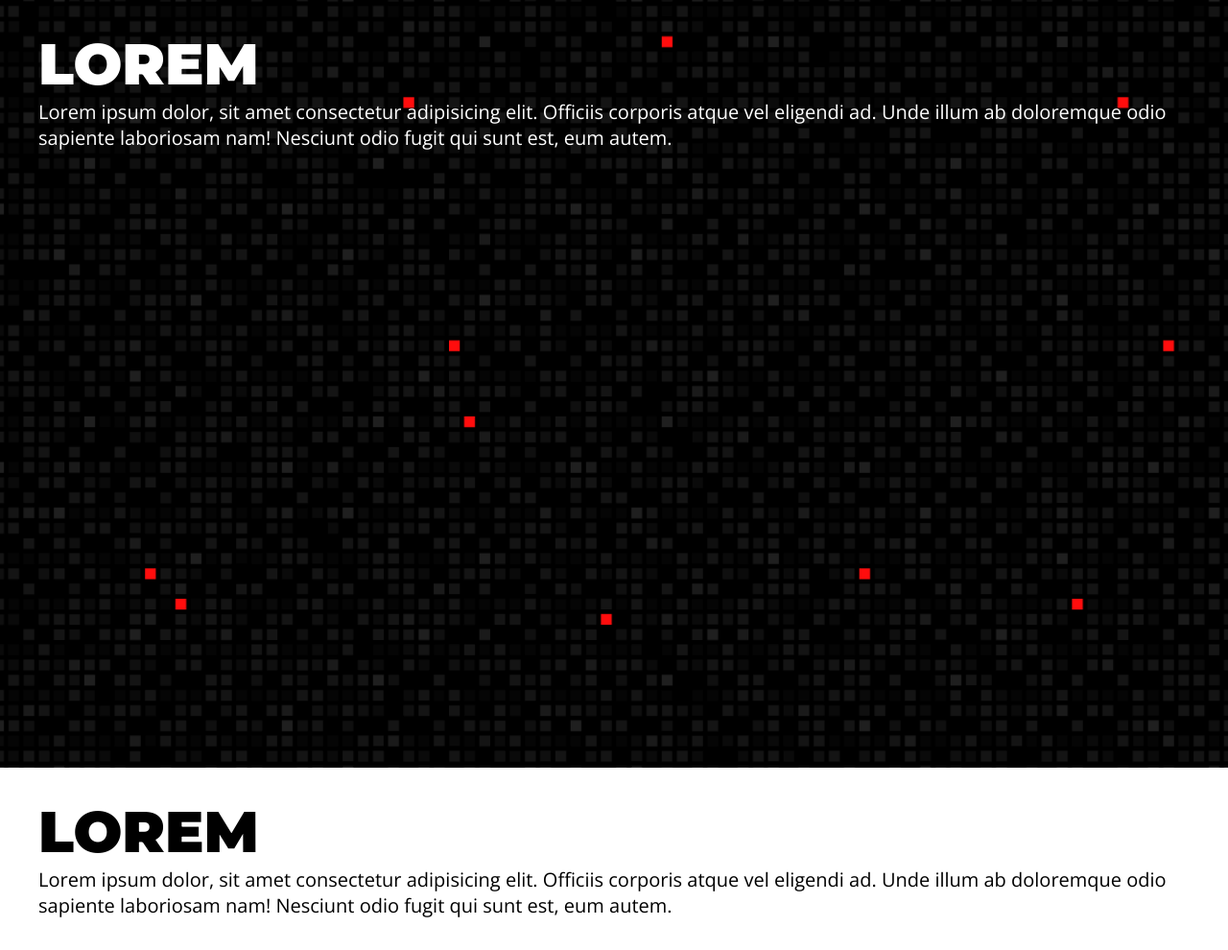
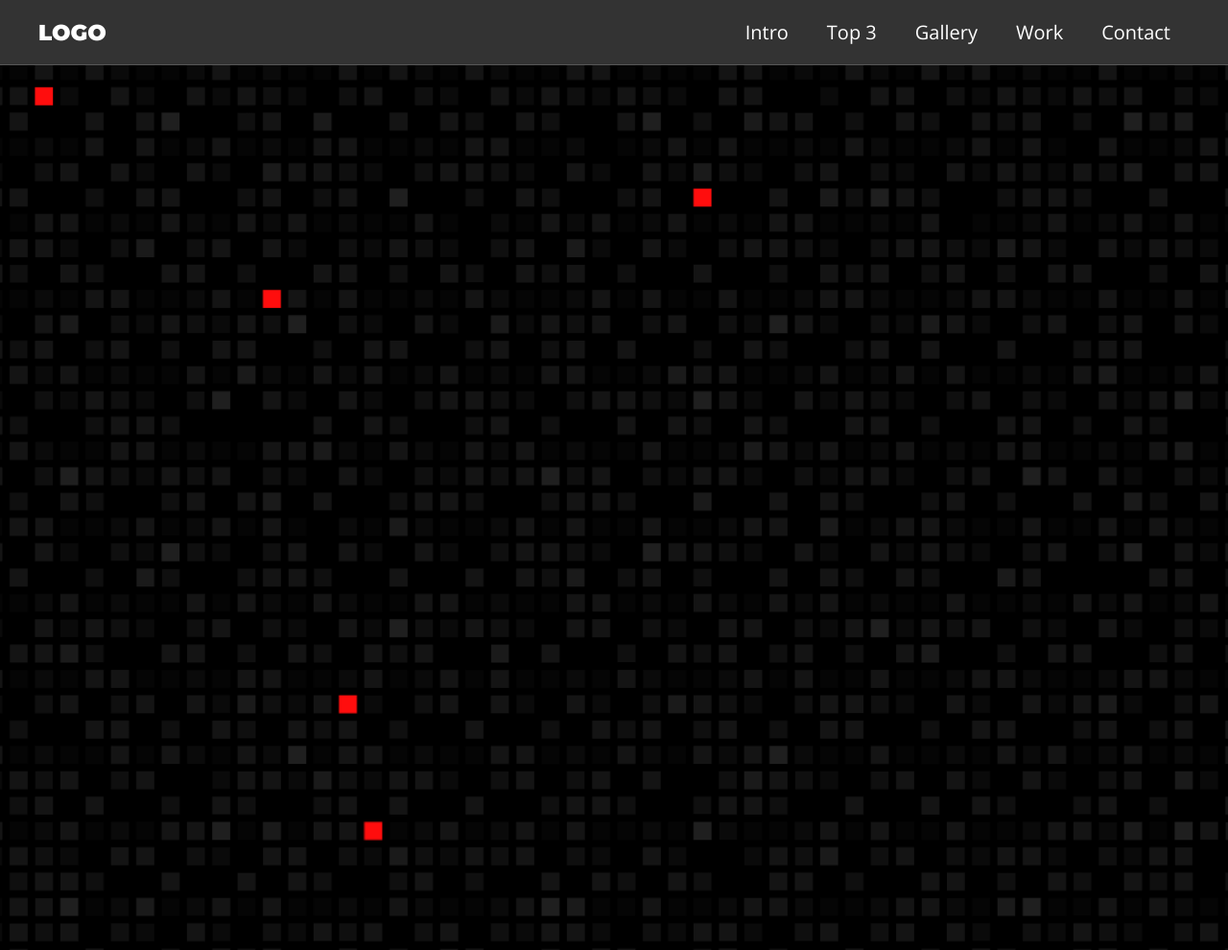
Before and after one commit to Lcsalvs/simple-landing-page, a plain HTML site: page Landing page/index.html in a window 1280 px wide. Shown: the top 990 px of the page at 96% size. Drawn offline with nearby package versions, Linux system fonts and the light colour scheme.

Commit message:
Criado o menu fixado
Criado o menu fixado, estilizado  e com efeitos de transição.

```diff
--- /dev/null
+++ b/Landing page/css/classes.css
@@ -0,0 +1,39 @@
+
+.main-bg{
+    background-image: url('../img/main-bg.svg');
+    background-size: cover;
+    background-position: center center;
+    color: var(--white-color);
+}
+
+.white-bg{
+    background: var(--white-color);
+}
+
+.main-content{
+    max-width: 120rem;
+    margin: 0 auto;
+    padding: var(--gap);
+}
+
+.section{
+    min-height: 100vh;
+}
+
+.menu{
+    background: #333;
+    position: fixed;
+    top: 0;
+    left: 0;
+    right: 0;
+    width: 100%;
+    border-bottom: 0.1rem solid rgba(238, 238, 238, 0.192);
+}
+
+.menu-content{
+    display: flex;
+    justify-content: space-between;
+    align-items: center;
+    padding-top: 0;
+    padding-bottom: 0;
+}
--- /dev/null
+++ b/Landing page/css/elements.css
@@ -0,0 +1,48 @@
+*{
+    margin: 0;
+    padding: 0;
+}
+
+html{
+    font-size: 62.5%;
+}
+
+body{
+    font-family:'Open Sans', sans-serif;
+    font-size: 2rem;
+    color: var(--primary-color);
+  }
+
+h1, h2, h3, h4, h5, h6{
+    font-family: 'Montserrat', sans-serif;
+}
+
+h1{
+    font-size: 6rem;
+    text-transform: uppercase;
+}
+
+h2{
+    font-size: 5.5rem;
+    text-transform: uppercase;
+}
+
+h3{
+    font-size: 5rem;
+    text-transform: uppercase;
+}
+
+h4{
+    font-size: 4.5rem;
+    text-transform: uppercase;
+}
+
+h5{
+    font-size: 4rem;
+    text-transform: uppercase;
+}
+
+h6{
+    font-size: 3.5rem;
+    text-transform: uppercase;
+}
--- a/Landing page/css/style.css
+++ b/Landing page/css/style.css
@@ -4,72 +4,44 @@
     --gap: 3rem;
 }
 
-*{
-    margin: 0;
-    padding: 0;
+.menu h1{
+    font-size: 2.3rem;
 }
 
-html{
-    font-size: 62.5%;
+.menu h1 a{
+    color: inherit;
+    text-decoration: none;
 }
 
-body{
-    font-family:'Open Sans', sans-serif;
-    font-size: 2rem;
-    color: var(--primary-color);
-  }
-
-h1, h2, h3, h4, h5, h6{
-    font-family: 'Montserrat', sans-serif;
+.menu ul{
+    list-style: none;
+    display: flex;
 }
 
-h1{
-    font-size: 6rem;
-    text-transform: uppercase;
+.menu ul li a{
+    display: block;
+    text-decoration: none;
+    padding: 2rem;
+    color: var(--white-color);
+    position: relative;
 }
 
-h2{
-    font-size: 5.5rem;
-    text-transform: uppercase;
+.menu ul li a::after{
+    content: '';
+    position: absolute;
+    bottom: 1rem;
+    left: 50%;
+    height: 0.2rem;
+    width: 0;
+    background: rgb(240, 80, 40);
+    transition: all 300ms ease-in-out;
 }
 
-h3{
-    font-size: 5rem;
-    text-transform: uppercase;
+.menu ul li a:hover::after{
+    width: 50%;
+    left: 25%;
 }
 
-h4{
-    font-size: 4.5rem;
-    text-transform: uppercase;
+.menu section h1 a:hover{
+    color: rgb(240, 80, 40);
 }
-
-h5{
-    font-size: 4rem;
-    text-transform: uppercase;
-}
-
-h6{
-    font-size: 3.5rem;
-    text-transform: uppercase;
-}
-
-.main-bg{
-    background-image: url('../img/main-bg.svg');
-    background-size: cover;
-    background-position: center center;
-    color: var(--white-color);
-}
-
-.white-bg{
-    background: var(--white-color);
-}
-
-.main-content{
-    max-width: 1200px;
-    margin: 0 auto;
-    padding: var(--gap);
-}
-
-.section{
-    min-height: 100vh;
-}
--- a/Landing page/index.html
+++ b/Landing page/index.html
@@ -6,21 +6,28 @@
     <meta name="viewport" content="width=device-width, initial-scale=1.0">
     <title>Simple Landing Page</title>
     <link rel="stylesheet" href="./css/style.css">
+    <link rel="stylesheet" href="./css/elements.css">
+    <link rel="stylesheet" href="./css/classes.css">
     <link rel="preconnect" href="https://fonts.gstatic.com">
     <link href="https://fonts.googleapis.com/css2?family=Montserrat:wght@900&family=Open+Sans:ital,wght@0,400;0,700;1,400&display=swap" rel="stylesheet">
 </head>
-<body >
-    <section class="main-bg section">
-        <div class="main-content">
-            <h1>Lorem</h1>
-            <p>Lorem ipsum dolor, sit amet consectetur adipisicing elit. Officiis corporis atque vel eligendi ad. Unde illum ab doloremque odio sapiente laboriosam nam! Nesciunt odio fugit qui sunt est, eum autem.</p>
-        </div>
-    </section>
-    <section class="white-bg section">
-        <div class="main-content">
-            <h1>Lorem</h1>
-            <p>Lorem ipsum dolor, sit amet consectetur adipisicing elit. Officiis corporis atque vel eligendi ad. Unde illum ab doloremque odio sapiente laboriosam nam! Nesciunt odio fugit qui sunt est, eum autem.</p>
-        </div>
-    </section>
+<body class="main-bg">
+    <aside class="menu">
+        <section class="main-content menu-content">
+            <h1><a href="#">LOGO</a></h1>
+        <nav>
+            <ul>
+                <li><a href="#">Intro</a></li>
+                <li><a href="#">Top 3</a></li>
+                <li><a href="#">Gallery</a></li>
+                <li><a href="#">Work</a></li>
+                <li><a href="#">Contact</a></li>
+            </ul>
+        </nav>
+        </section>
+    </aside>
+
+    <section class="section"></section>
+    <section class="section"></section>
 </body>
 </html>
```
